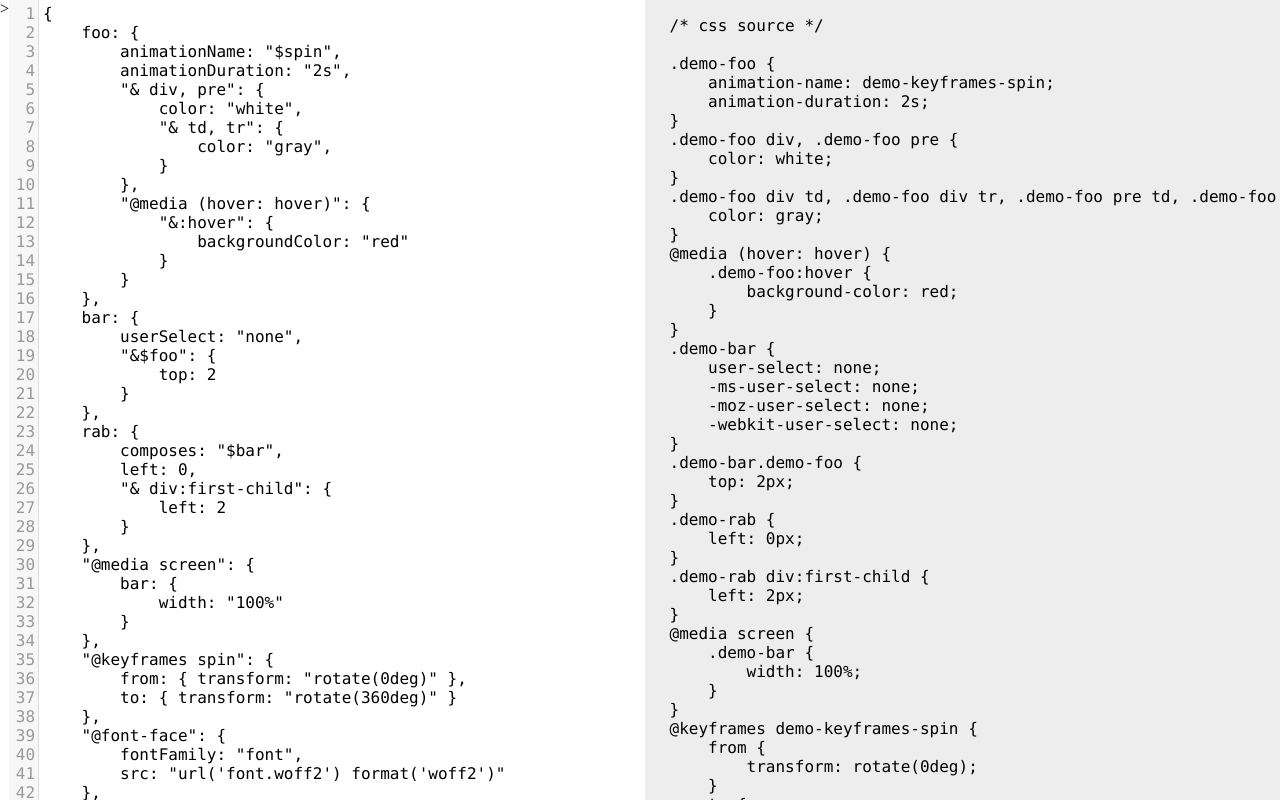
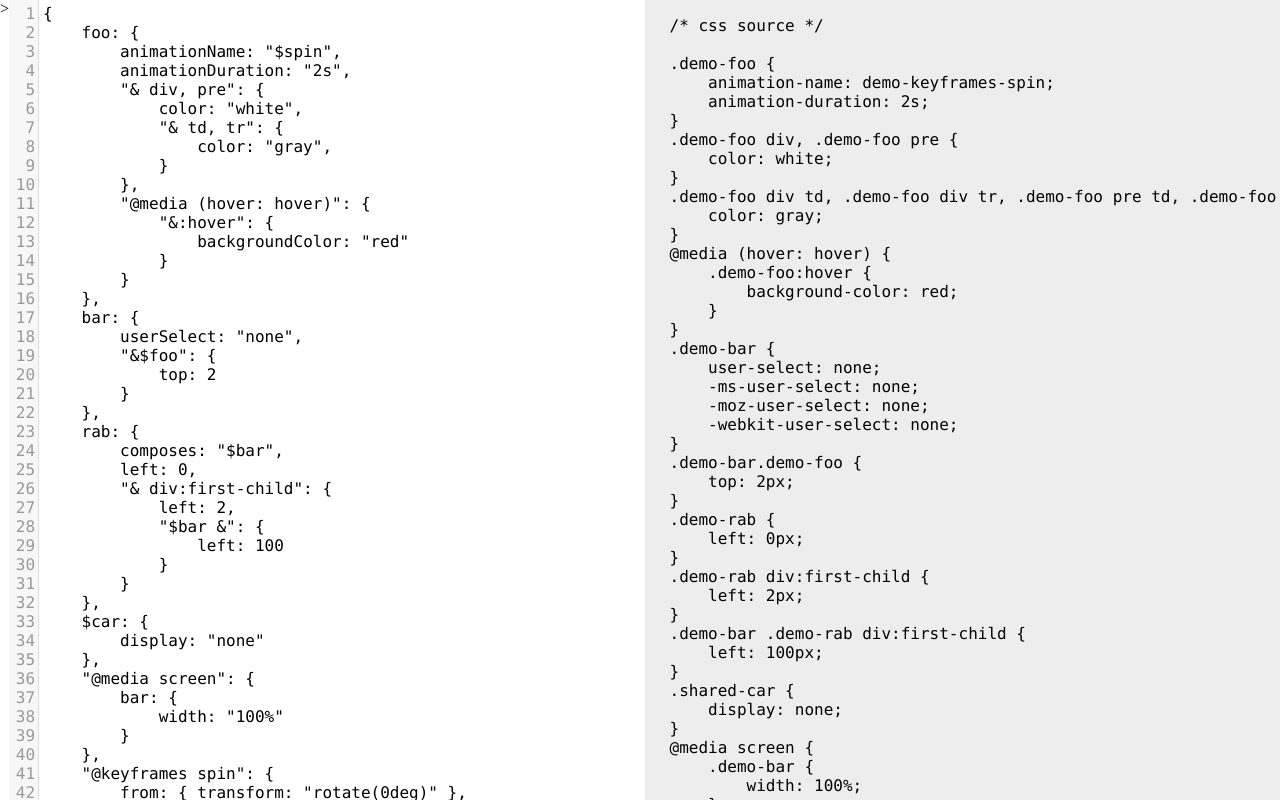
Before and after one commit to md5crypt/kiss-jss, a website: page docs/index.html in a window 1280 px wide. Drawn offline with nearby package versions, Linux system fonts and the light colour scheme.

Commit message:
v1.0.2: new features

```diff
--- a/docs/demo-bundle.js
+++ b/docs/demo-bundle.js
@@ -16,11 +16,14 @@ function stringProduct(a, b) {
 }
 class Jss {
     constructor(options) {
-        this.idGen = options.idGen;
-        this.prefixedKeys = new Set(options.prefixedKeys);
-        this.defaultUnits = new Map();
+        this._idGen = options.idGen;
+        this._prefixedKeys = new Set(options.prefixedKeys);
+        this._defaultUnits = new Map();
+        this._shared = new Map();
+        this._sharedSheetName = options.sharedSheetName;
+        this._buffer = [];
         for (const unit in options.defaultUnits) {
-            options.defaultUnits[unit].forEach(x => this.defaultUnits.set(x, unit));
+            options.defaultUnits[unit].forEach(x => this._defaultUnits.set(x, unit));
         }
     }
     processFontFace(data) {
@@ -33,6 +36,9 @@ class Jss {
             const item = data[key];
             if (key[0] == "&") {
                 buffer.push(this.processRule("normal", item, stringProduct(path, key.slice(1).replace(/\$/g, ".$").split(/,/g))));
+            }
+            else if (path && key[key.length - 1] == "&") {
+                buffer.push(this.processRule("normal", item, stringProduct(key.slice(0, -1).replace(/\$/g, ".$").split(/,/g), path)));
             }
             else if (key[0] == "@") {
                 const match = key.match(/^@[^\s]*/);
@@ -55,9 +61,9 @@ class Jss {
             }
             else if (key != "composes") {
                 const keyName = key.replace(/[A-Z]/g, x => "-" + x.toLocaleLowerCase());
-                const value = typeof item == "string" ? item : item + (this.defaultUnits.get(keyName) || "");
+                const value = typeof item == "string" ? item : item + (this._defaultUnits.get(keyName) || "");
                 items.push(keyName + ":" + value + ";");
-                if (this.prefixedKeys.has(keyName)) {
+                if (this._prefixedKeys.has(keyName)) {
                     items.push("-ms-" + keyName + ":" + value + ";");
                     items.push("-moz-" + keyName + ":" + value + ";");
                     items.push("-webkit-" + keyName + ":" + value + ";");
@@ -69,14 +75,14 @@ class Jss {
     compile(data, sheet) {
         const buffer = [];
         const classMap = new Map();
-        const idMap = new Map();
+        const idMap = new Map(this._shared);
         for (const key in data) {
             const item = data[key];
             const match = key.match(/^(@[^\s]+)(?:\s+([^\s].*))?/);
             if (match) {
                 switch (match[1]) {
                     case "@keyframes": {
-                        const id = this.idGen("keyframes-" + match[2], sheet);
+                        const id = this._idGen("keyframes-" + match[2], sheet);
                         idMap.set(match[2], id);
                         buffer.push("@keyframes " + id + "{" + this.processRule("object", item) + "}");
                         break;
@@ -95,8 +101,20 @@ class Jss {
                 }
             }
             else {
-                const id = this.idGen(key, sheet);
-                idMap.set(key, id);
+                let id;
+                if (key[0] == "$") {
+                    const trimmedKey = key.slice(1);
+                    id = this._shared.get(trimmedKey);
+                    if (!id) {
+                        id = this._idGen(trimmedKey, this._sharedSheetName);
+                        this._shared.set(trimmedKey, id);
+                        idMap.set(trimmedKey, id);
+                    }
+                }
+                else {
+                    id = this._idGen(key, sheet);
+                    idMap.set(key, id);
+                }
                 classMap.set(key, item.composes ? id + " " + item.composes : id);
                 buffer.push(this.processRule("normal", item, ["." + id]));
             }
@@ -119,6 +137,16 @@ class Jss {
         }
         return classes;
     }
+    buffer(data, sheet) {
+        const { classes, source } = this.compile(data, sheet);
+        this._buffer.push(source);
+        return classes;
+    }
+    flush() {
+        const style = document.createElement("style");
+        style.appendChild(document.createTextNode(this._buffer.join("")));
+        document.head.appendChild(style);
+    }
 }
 exports.Jss = Jss;
 exports.default = Jss;
@@ -128,7 +156,7 @@ exports.default = Jss;
 Object.defineProperty(exports, "__esModule", { value: true });
 class UniqueIdGen {
     constructor() {
-        this.map = new Map();
+        this._map = new Map();
     }
     static create() {
         return (new this()).generator;
@@ -137,12 +165,12 @@ class UniqueIdGen {
         return (rule, sheet) => this.get(rule, sheet);
     }
     reset() {
-        this.map.clear();
+        this._map.clear();
     }
     get(rule, sheet) {
         const id = sheet ? sheet + "-" + rule : rule;
-        const n = this.map.get(id);
-        this.map.set(id, n ? n + 1 : 1);
+        const n = this._map.get(id);
+        this._map.set(id, n ? n + 1 : 1);
         return id + (n || "");
     }
 }
--- a/docs/index.html
+++ b/docs/index.html
@@ -13,6 +13,7 @@
 			const instance = new Jss({
 				idGen: uniqueIdGen.generator,
 				defaultUnits,
+				sharedSheetName: "shared",
 				prefixedKeys: [
 					"user-select"
 				]
@@ -153,8 +154,14 @@
 		composes: "$bar",
 		left: 0,
 		"& div:first-child": {
-			left: 2
+			left: 2,
+			"$bar &": {
+				left: 100
+			}
 		}
+	},
+	$car: {
+		display: "none"
 	},
 	"@media screen": {
 		bar: {
--- a/package.json
+++ b/package.json
@@ -1,6 +1,6 @@
 {
 	"name": "kiss-jss",
-	"version": "1.0.1",
+	"version": "1.0.2",
 	"description": "a KISS version of the jss css-in-js solution",
 	"main": "lib/Jss.js",
 	"files": [
```
Also changed, not shown: src/Jss.ts (+45 -13 lines), src/UniqueIdGen.ts (+4 -4 lines), README.md.
